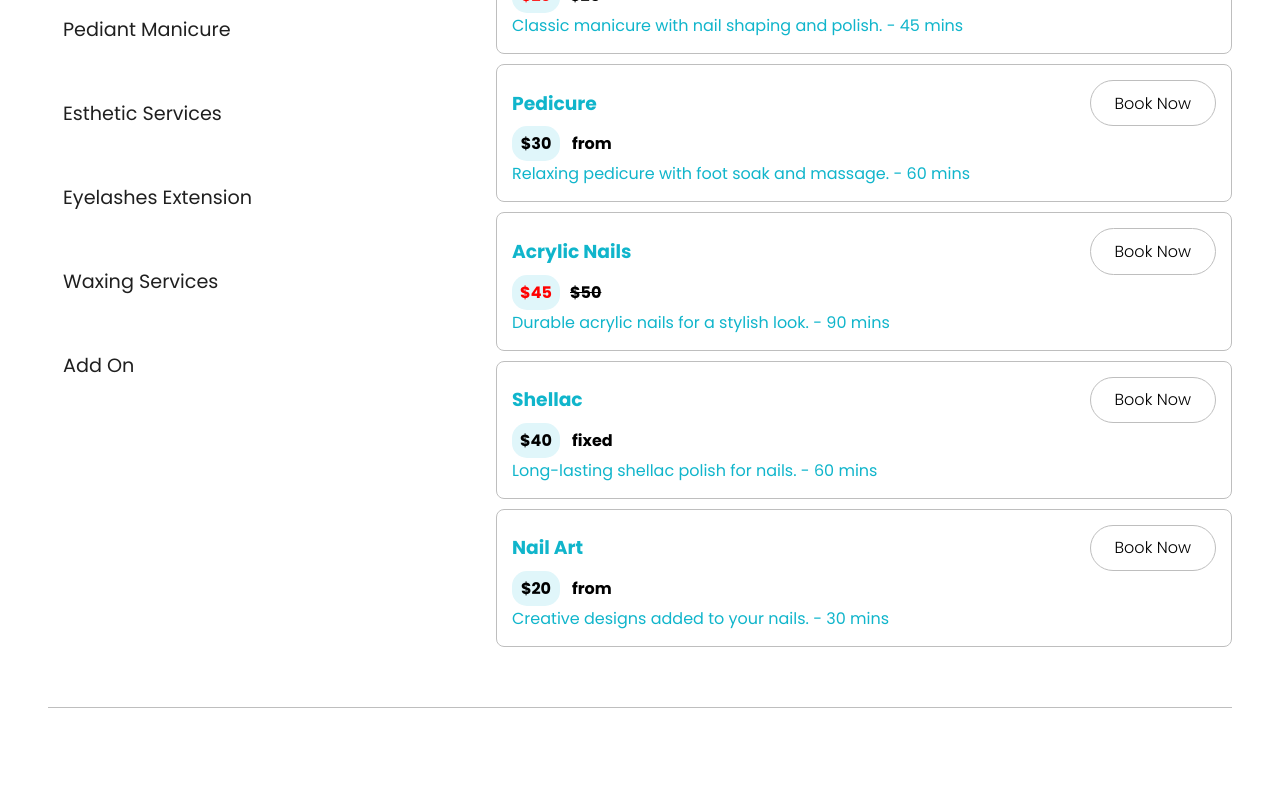
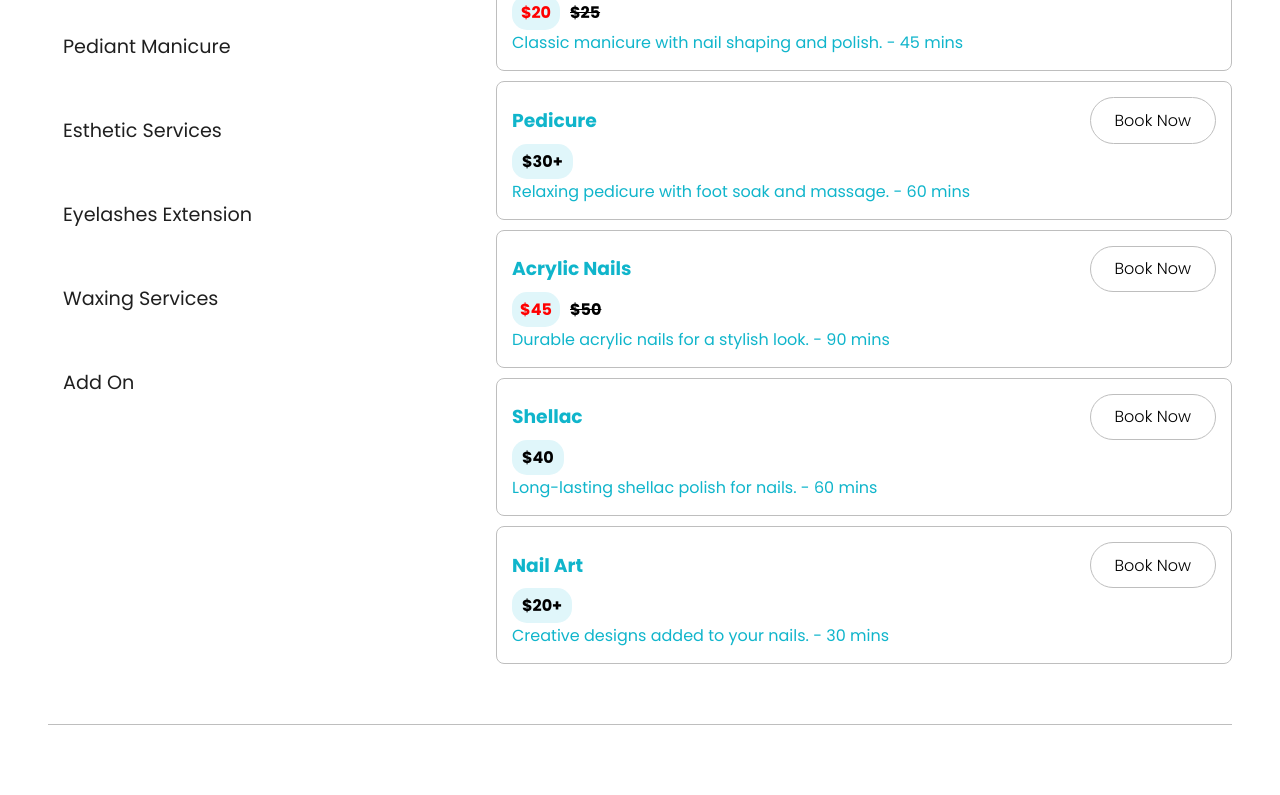
Before and after one commit to RHisme/Holiday-Nail-Spa-webpage, a React (Vite) app: page / in a window 1280 px wide. Shown: the part 1400-2195 px from the top of the page. Built offline with nearby package versions, Linux system fonts and the light colour scheme.

Commit message:
fifth commit

```diff
--- a/src/Components/AppBody/body.css
+++ b/src/Components/AppBody/body.css
@@ -219,19 +219,11 @@
 .body .salonServices .servicesContainer .serviceList .servicesGrid .serviceItem .price .normal {
   display: flex;
   align-items: center;
-  gap: 7px;
-}
-.body .salonServices .servicesContainer .serviceList .servicesGrid .serviceItem .price .normal .orignal {
-  display: flex;
-  justify-content: center;
   background-color: var(--ThirdColor);
-  width: 30px;
   padding: 5px;
   border-radius: 15px;
-  width: 3rem;
-}
-.body .salonServices .servicesContainer .serviceList .servicesGrid .serviceItem .price .normal .type {
-  font-weight: 700 bold;
+  padding-left: 10px;
+  padding-right: 10px;
 }
 .body .salonServices .servicesContainer .serviceList .servicesGrid .serviceItem:hover {
   background-color: var(--inputColor);
--- a/src/Components/AppBody/body.jsx
+++ b/src/Components/AppBody/body.jsx
@@ -352,7 +352,7 @@ const Body = () => {
                 </Carousel>
 
                 <button
-                className='btn4'
+                className='btn2'
                 onClick={navigateToGallery}
                 style={{
                    width:'10rem',
@@ -503,8 +503,8 @@ const Body = () => {
                                         ) : (
                                             <div className='normal'>
                                                 <text className='orignal'>{service.price}</text>
-                                                <text style={{ marginLeft: '5px' }} className='type'>
-                                                    {service.isFixedPrice ? 'fixed' : 'from'}
+                                                <text className='type'>
+                                                    {service.isFixedPrice ? '' : '+'}
                                                 </text>
                                             </div>
                                         )}
--- a/src/Components/AppBody/body.scss
+++ b/src/Components/AppBody/body.scss
@@ -261,21 +261,12 @@
                             .normal{
                                 display: flex;
                                 align-items: center;
-                                gap: 7px;
+                                background-color: var(--ThirdColor);
+                                padding: 5px;
+                                border-radius: 15px;
+                                padding-left: 10px;
+                                padding-right: 10px;
 
-                                .orignal{
-                                    display: flex;
-                                    justify-content: center;
-                                    background-color: var(--ThirdColor);
-                                    width: 30px;
-                                    padding: 5px;
-                                    border-radius: 15px;
-                                    width: 3rem;
-                                }
-
-                                .type{
-                                    font-weight: 700 bold;
-                                }
                             }
                         }
 
```
Also changed, not shown: 1 other file (tests, documents, lock files or other folders).
